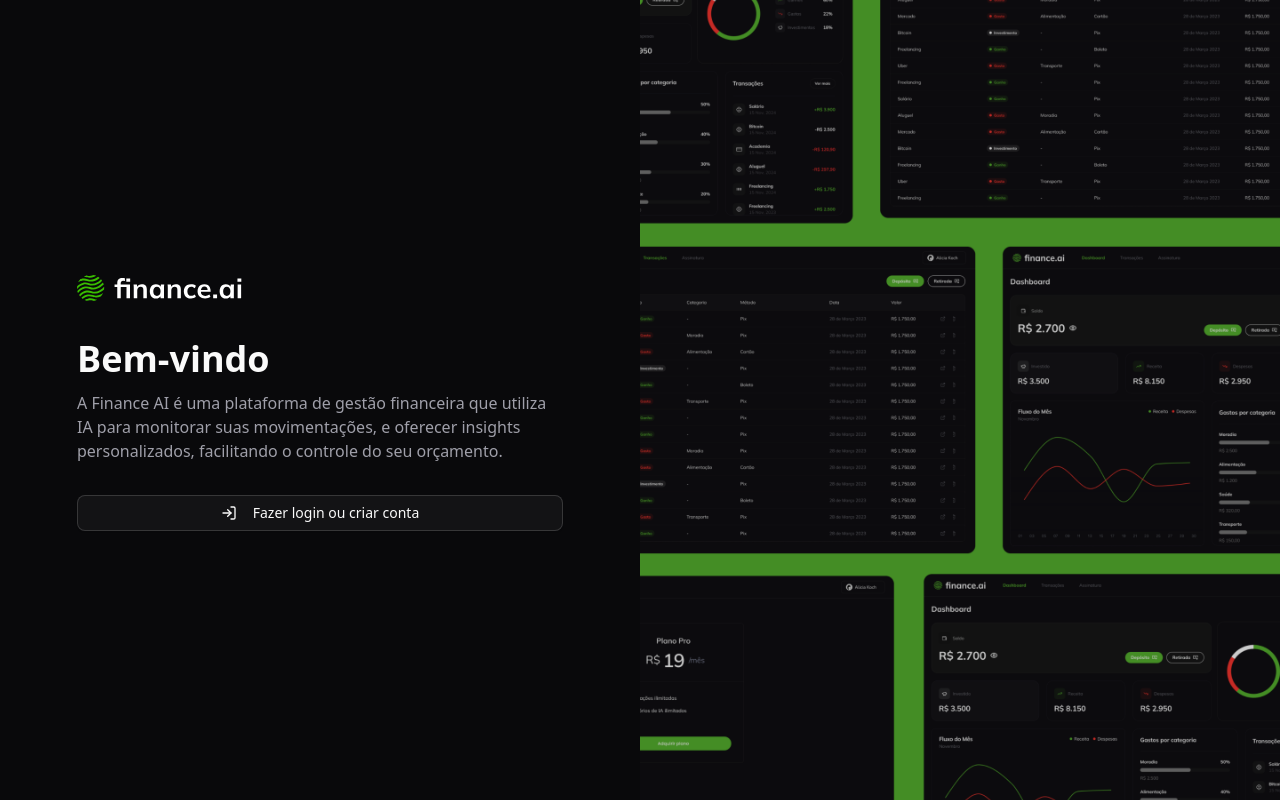
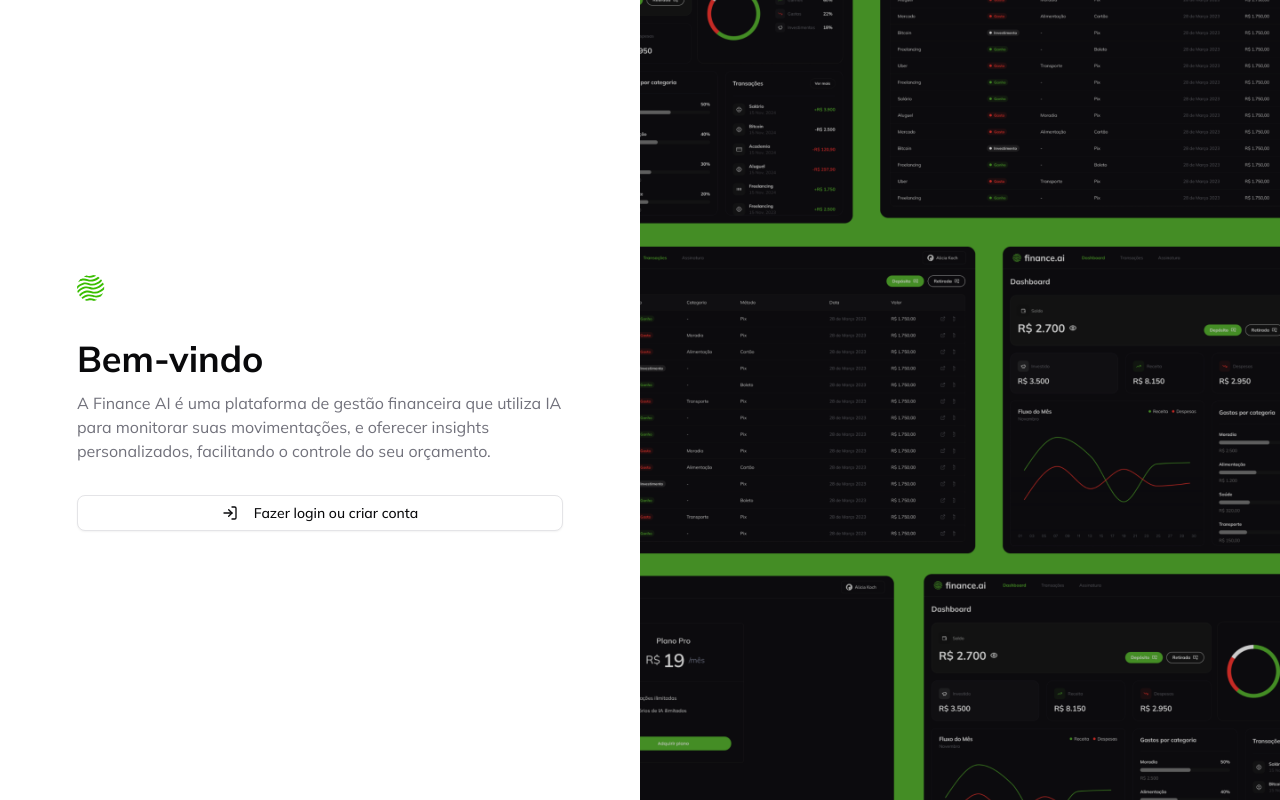
Before and after one commit to marcusnonato/finance-ai, a Next.js app: page /login in a window 1280 px wide. Built offline with nearby package versions, Linux system fonts and the light colour scheme; no server answers.

Commit message:
refactor: replace Geist font with Mulish and update layout metadata

```diff
--- a/app/layout.tsx
+++ b/app/layout.tsx
@@ -1,20 +1,15 @@
 import type { Metadata } from "next";
-import { Geist, Geist_Mono } from "next/font/google";
+import { Mulish } from "next/font/google";
 import "./globals.css";
 import AuthProvider from "./_providers/auth-provider";
 
-const geistSans = Geist({
-  variable: "--font-geist-sans",
+const mulish = Mulish({
   subsets: ["latin"],
-});
-
-const geistMono = Geist_Mono({
-  variable: "--font-geist-mono",
-  subsets: ["latin"],
+  weight: ["400", "700", "800", "900", "600", "500", "300", "200"],
 });
 
 export const metadata: Metadata = {
-  title: "Create Next App",
+  title: "Finance AI",
   description: "Generated by create next app",
 };
 
@@ -25,9 +20,7 @@
 }>) {
   return (
     <html lang="en">
-      <body
-        className={`${geistSans.variable} dark ${geistMono.variable} antialiased`}
-      >
+      <body className={`${mulish.className} antialiased`}>
         <AuthProvider>{children}</AuthProvider>
       </body>
     </html>
```
